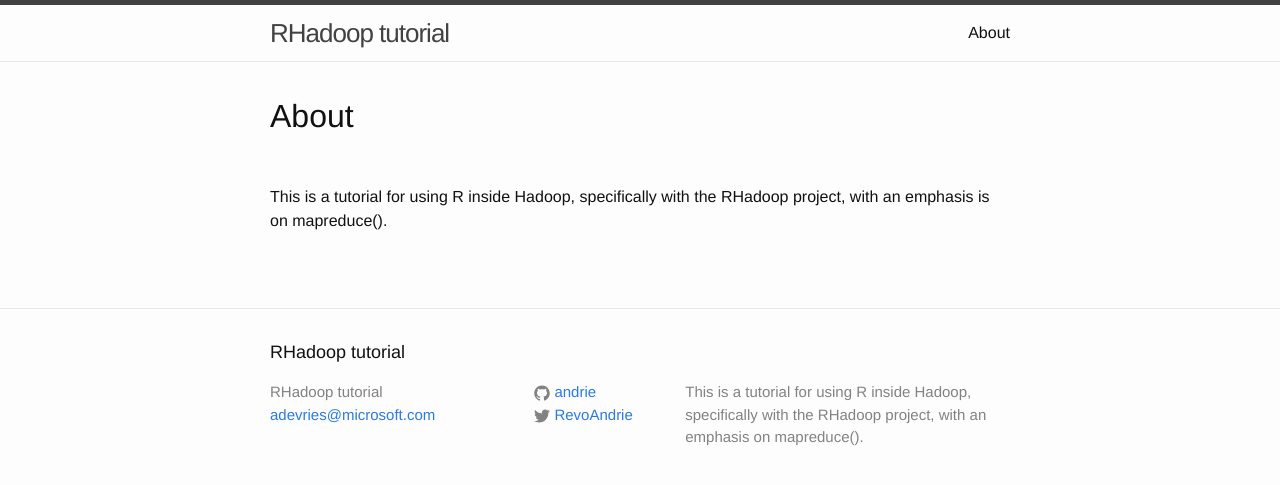
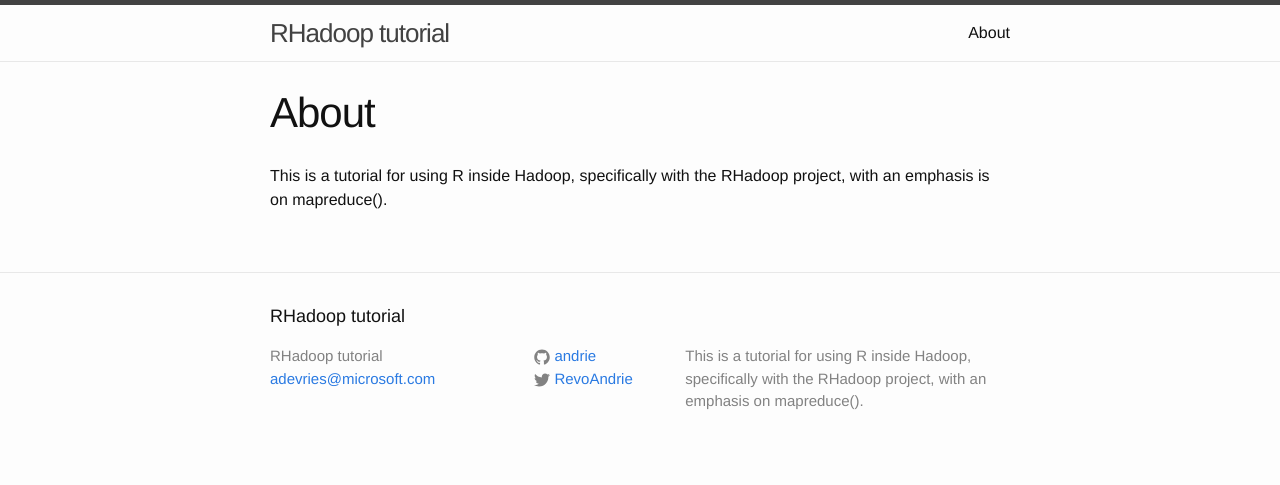
Before and after one commit to andrie/RHadoop-tutorial, a Jekyll site: the page built from about.md, in a window 1280 px wide. Shown: the top 485 px of the page. Built offline with Jekyll 4.4.1, drawn with Linux system fonts in a browser that asks for light colours.

Commit message:
More fiddling with yaml

```diff
--- a/_config.yml
+++ b/_config.yml
@@ -3,8 +3,8 @@
 email: adevries@microsoft.com
 description: > # this means to ignore newlines until "baseurl:"
   This is a tutorial for using R inside Hadoop, specifically with the RHadoop project, with an emphasis on mapreduce().
-baseurl: "" # the subpath of your site, e.g. /blog/
-url: "http://andrie.github.io/RHadoop-tutorial" # the base hostname & protocol for your site
+url: "" # the subpath of your site, e.g. /blog/
+baseurl: "http://andrie.github.io/RHadoop-tutorial" # the base hostname & protocol for your site
 twitter_username: RevoAndrie
 github_username:  andrie
 
--- a/_includes/header.html
+++ b/_includes/header.html
@@ -16,7 +16,7 @@
       <div class="trigger">
         {% for page in site.pages %}
           {% if page.title %}
-          <a class="page-link" href="{{ page.url | prepend: site.baseurl }}">{{ page.title }}</a>
+          <a class="page-link" href="{{ page.url | prepend: site.url }}">{{ page.title }}</a>
           {% endif %}
         {% endfor %}
       </div>
--- a/_layouts/page.html
+++ b/_layouts/page.html
@@ -1,13 +1,13 @@
 ---
 layout: default
 ---
-<div class="page">
+<div class="post">
 
-  <header class="page-header">
-    <h1 class="page-title">{{ page.title }}</h1>
+  <header class="post-header">
+    <h1 class="post-title">{{ page.title }}</h1>
   </header>
 
-  <article class="page-content">
+  <article class="post-content">
     {{ content }}
   </article>
 
--- a/_layouts/post.html
+++ b/_layouts/post.html
@@ -5,7 +5,7 @@
 
   <header class="post-header">
     <h1 class="post-title">{{ page.title }}</h1>
-    <p class="post-meta">{{ page.date | date: "%b %-d, %Y" }}{% if page.author %} {{ page.author }}{% endif %}{% if page.meta %} {{ page.meta }}{% endif %}</p>
+    <p class="post-meta">{{ page.date | date: "%b %-d, %Y" }}{% if page.author %} • {{ page.author }}{% endif %}{% if page.meta %} • {{ page.meta }}{% endif %}</p>
   </header>
 
   <article class="post-content">
--- a/index.html
+++ b/index.html
@@ -18,4 +18,6 @@
     {% endfor %}
   </ul>
 
+  <p class="rss-subscribe">subscribe <a href="{{ "/feed.xml" | prepend: site.baseurl }}">via RSS</a></p>
+
 </div>
```
